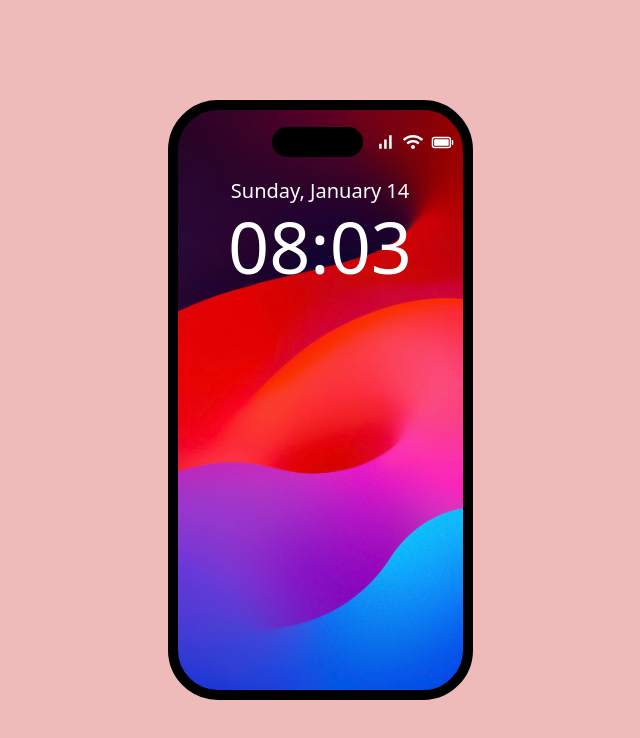
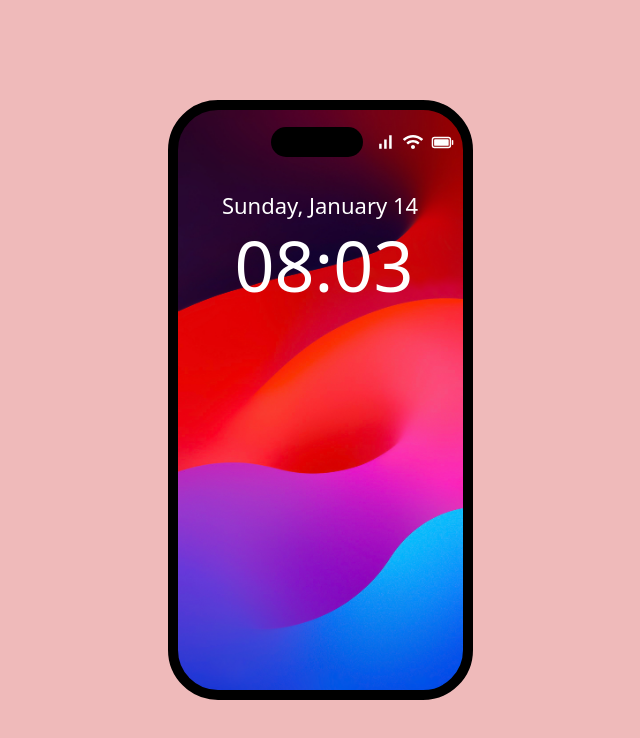
Before and after one commit to arpit-chokniwal/portfolio-react, a React (Create React App) app: page / in a window 1280 px wide. Shown: the top 738 px of the page, without its empty margins (320-960 px from the left). Built offline with nearby package versions, Linux system fonts and the light colour scheme; the HTML template or start-up script is replaced by a standard one.

Commit message:
refactore

```diff
--- a/src/components/Home.js
+++ /dev/null
@@ -1,9 +0,0 @@
-import React from 'react'
-
-const Home = () => {
-  return (
-    <div>Home</div>
-  )
-}
-
-export default Home
--- a/src/components/Lock.js
+++ /dev/null
@@ -1,9 +0,0 @@
-import React from 'react'
-
-const Lock = () => {
-  return (
-    <div>Lock</div>
-  )
-}
-
-export default Lock
--- /dev/null
+++ b/src/components/LockScreen/DateTime.js
@@ -0,0 +1,19 @@
+import React from "react";
+import { getRealTime } from "../utils/helperFunctions";
+
+const DateTime = () => {
+    const [getTime] = React.useState(getRealTime());
+
+    return (
+        <div className="w-[100%] mt-2 flex flex-col justify-center items-center h-fit gap-0">
+            <p className="text-white antialiased font-medium text-[22px]">
+                {getTime.date}
+            </p>
+            <p className="text-white antialiased font-medium text-[70px] leading-tight ml-2">
+                {getTime.time}
+            </p>
+        </div>
+    );
+};
+
+export default DateTime;
--- /dev/null
+++ b/src/components/LockScreen/Lock.js
@@ -0,0 +1,14 @@
+import React from "react";
+import SignalAndTop from "../SignalAndTop";
+import DateTime from "./DateTime";
+
+const LockScreen = () => {
+    return (
+        <div className="bg-lock-background bg-cover flex flex-col w-[305px] h-[75vh] max-h-[610px] border-[10px] bg-red-400 border-black rounded-[50px] gap-3 ">
+            <SignalAndTop />
+            <DateTime />
+        </div>
+    );
+};
+
+export default LockScreen;
--- a/src/components/Parent.js
+++ b/src/components/Parent.js
@@ -1,40 +1,12 @@
-import React from 'react'
-import SignalAndTop from './SignalAndTop'
-
+import React from "react";
+import LockScreen from "./LockScreen/Lock";
 
 const Parent = () => {
-    function getRealTime() {
-        const now = new Date();
-        let hours = now.getHours();
-        const minutes = now.getMinutes();
-        hours = hours % 12;
-        hours = hours ? hours : 12;
-        const minutesFormatted = minutes < 10 ? '0' + minutes : minutes;
-        const hoursFormatted = hours < 10 ? '0' + hours : hours;
-        const optionsDate = { weekday: 'long', month: 'long', day: 'numeric' };
-        const date = now.toLocaleDateString('en-US', optionsDate);
-        const time = `${hoursFormatted}:${minutesFormatted}`;
-        return {
-            date: date,
-            time: time
-        };
-    }
+    return (
+        <div>
+            <LockScreen />
+        </div>
+    );
+};
 
-    const [getTime] = React.useState(getRealTime())
-
-    return (
-        <div className="bg-lock-background bg-cover flex flex-col w-[305px] h-[75vh] max-h-[610px] border-[10px] bg-red-400 border-black rounded-[50px] gap-3 ">
-            <div>
-                <SignalAndTop />
-            </div>
-
-            <div className="w-[100%] flex flex-col justify-center items-center text-center h-fit gap-0">
-                <p className='text-white antialiased font-medium text-[20px] leading-none text-center'>{getTime.date}</p>
-                <p className='text-white antialiased font-medium text-[72px] leading-tight text-center'>{getTime.time}</p>
-            </div>
-
-        </div>
-    )
-}
-
-export default Parent
+export default Parent;
--- a/src/components/SignalAndTop.js
+++ b/src/components/SignalAndTop.js
@@ -2,12 +2,15 @@ import React from 'react'
 import { IoBatteryFull } from "react-icons/io5";
 import { FaWifi } from "react-icons/fa";
 import { MdOutlineSignalCellularAlt } from "react-icons/md";
+import { getRealTime } from './utils/helperFunctions';
 
-const SignalAndTop = () => {
+const SignalAndTop = ({ shouldShowTime }) => {
     return (
         < div className='flex justify-center items-center h-[54px] w-[95%] ml-[2%] mt-[5px] gap-[4px]' >
             {/* Camera */}
-            <div div className='h-[30px] w-[33%]' ></div >
+            <div div className='h-[30px] w-[32%]' >
+                {shouldShowTime && <p className='text-center mt-1 text-white'> {getRealTime()?.time || '00:00'} </p>}
+            </div >
             <div className='h-[30px] w-[35%] bg-black rounded-2xl'></div>
             {/* Signals */}
             <div className='h-[30px] w-[30%] ml-2 flex justify-center items-center gap-2'>
--- /dev/null
+++ b/src/components/utils/helperFunctions.js
@@ -0,0 +1,17 @@
+
+export const getRealTime = () => {
+    const now = new Date();
+    let hours = now.getHours();
+    const minutes = now.getMinutes();
+    hours = hours % 12;
+    hours = hours ? hours : 12;
+    const minutesFormatted = minutes < 10 ? '0' + minutes : minutes;
+    const hoursFormatted = hours < 10 ? '0' + hours : hours;
+    const optionsDate = { weekday: 'long', month: 'long', day: 'numeric' };
+    const date = now.toLocaleDateString('en-US', optionsDate);
+    const time = `${hoursFormatted}:${minutesFormatted}`;
+    return {
+        date: date,
+        time: time
+    };
+}
```
